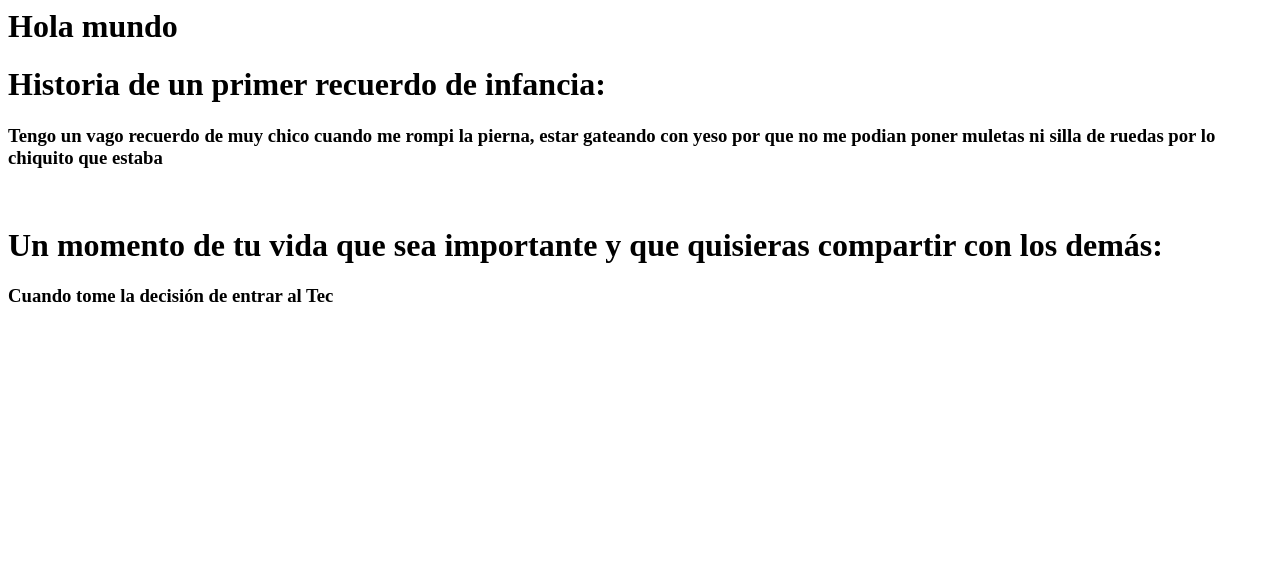
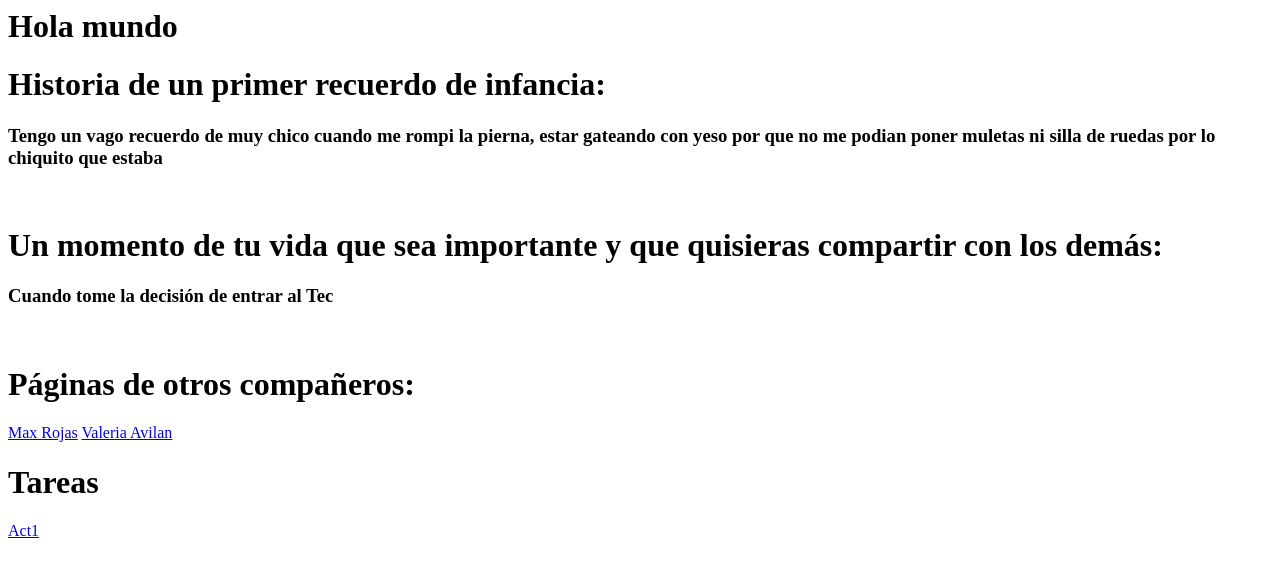
Before and after one commit to Jm1109154414/Jm1109154414.github.io, a plain HTML site: page index.html in a window 1280 px wide. Drawn offline with Linux system fonts and the light colour scheme.

Commit message:
Add classmates' links and tasks section to index.html
Added links to classmates' pages and a tasks section.

```diff
--- a/index.html
+++ b/index.html
@@ -7,5 +7,12 @@
     <br>
     <h1>Un momento de tu vida que sea importante y que quisieras compartir con los demás:</h1>
     <h3>Cuando tome la decisión de entrar al Tec</h3>
+    <br>
+    <h1>Páginas de otros compañeros:</h1>
+    <a href="MAXXROJAS.GIHUB.IO" >Max Rojas</a>
+    <a href="ValeAvilan.github.io" >Valeria Avilan</a>
+    <br>
+    <h1>Tareas</h1>
+    <a href="Act1"> Act1</a>
   </body>
 </html>
```
